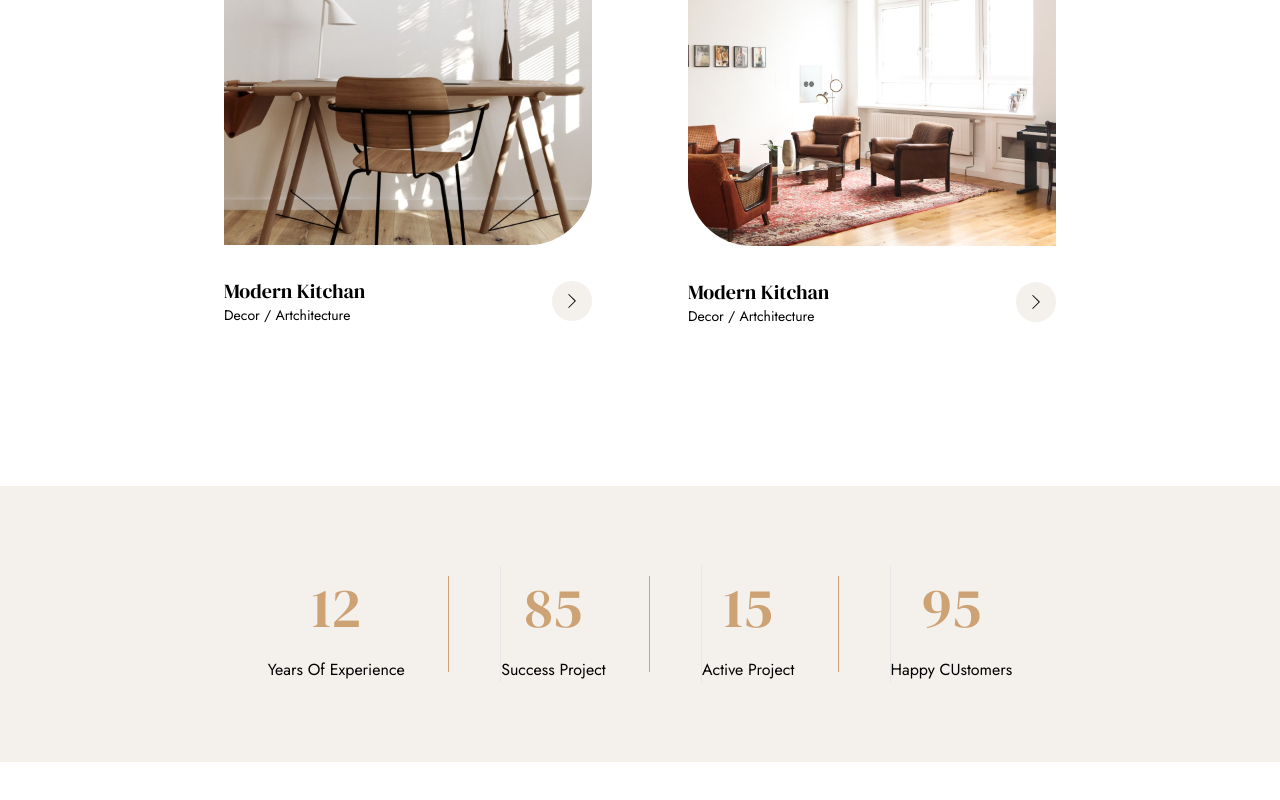
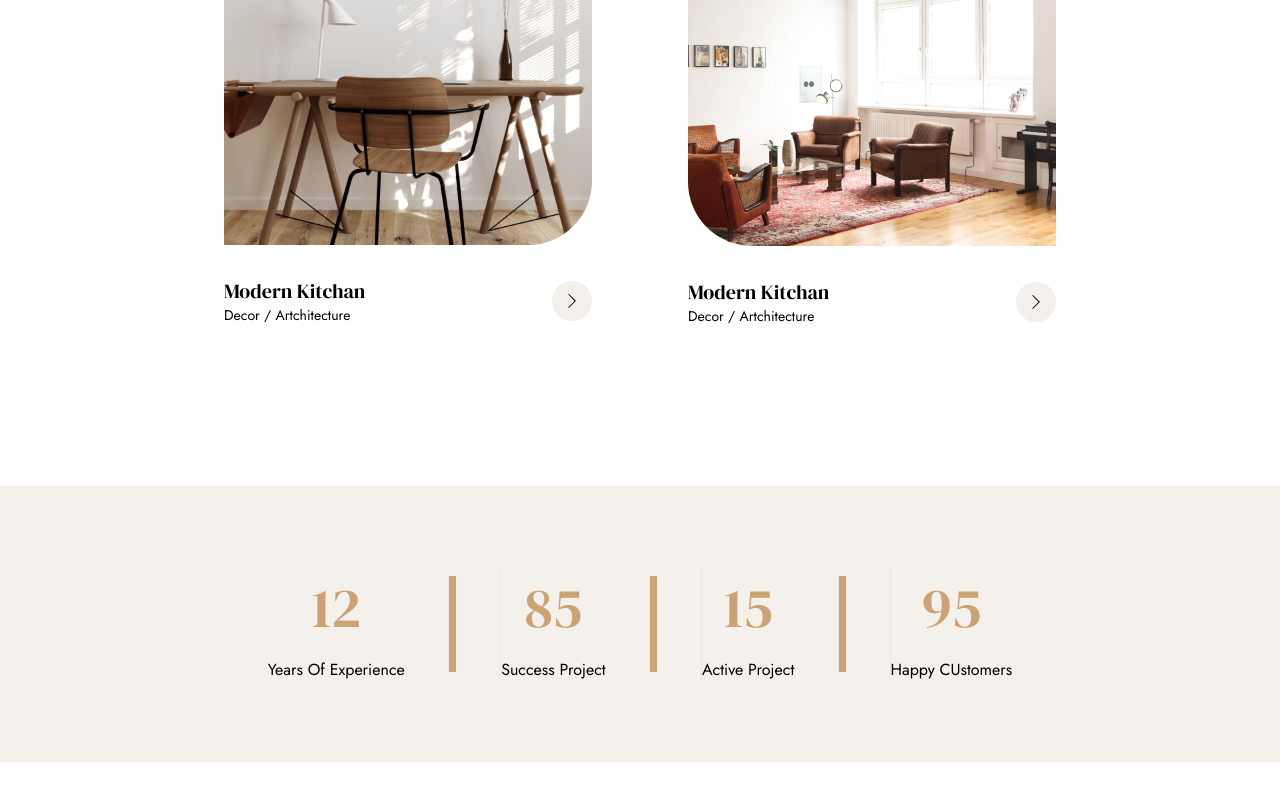
Before and after one commit to himarnoel/interior_dec, a React (Vite) app: page / in a window 1280 px wide. Shown: the part 3481-4281 px from the top of the page. Built offline with nearby package versions, Linux system fonts and the light colour scheme.

Commit message:
removed a bug

```diff
--- a/src/Components/Exp.jsx
+++ b/src/Components/Exp.jsx
@@ -14,7 +14,7 @@ const Exp = () => {
               Years Of Experience
             </p>
           </div>
-          <div className=" w-2  border-[#CDA274] h-24"></div>
+          <div className=" w-2  bg-[#CDA274] h-24"></div>
           <div className="flex flex-col items-center text-center ">
             <p className="text-[#CDA274] text-[3.5rem]">85</p>
             <p
@@ -24,7 +24,7 @@ const Exp = () => {
               Success Project
             </p>
           </div>
-          <div className=" w-2  border-[#CDA274] h-24"></div>
+          <div className=" w-2  bg-[#CDA274] h-24"></div>
           <div className="flex flex-col items-center text-center">
             <p className="text-[#CDA274] text-[3.5rem]">15</p>
             <p
@@ -34,7 +34,7 @@ const Exp = () => {
               Active Project
             </p>
           </div>
-          <div className=" w-2  border-[#CDA274] h-24"></div>
+          <div className=" w-2  bg-[#CDA274] h-24"></div>
           <div className="flex flex-col items-center text-center">
             <p className="text-[#CDA274] text-[3.5rem]">95</p>
             <p
```
